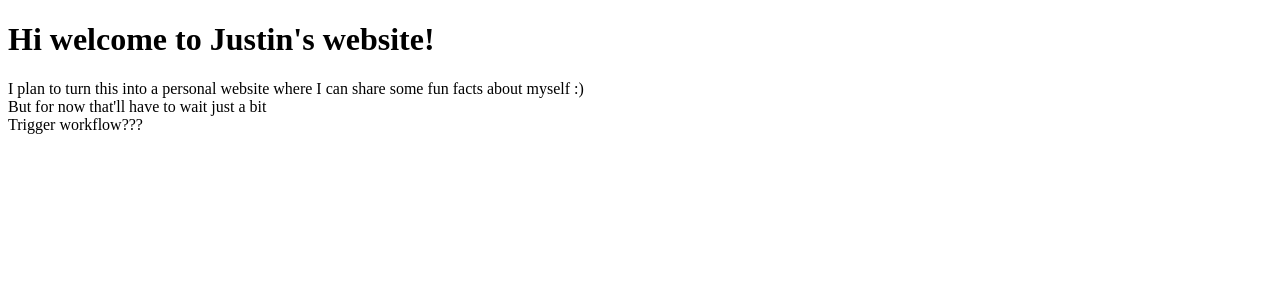
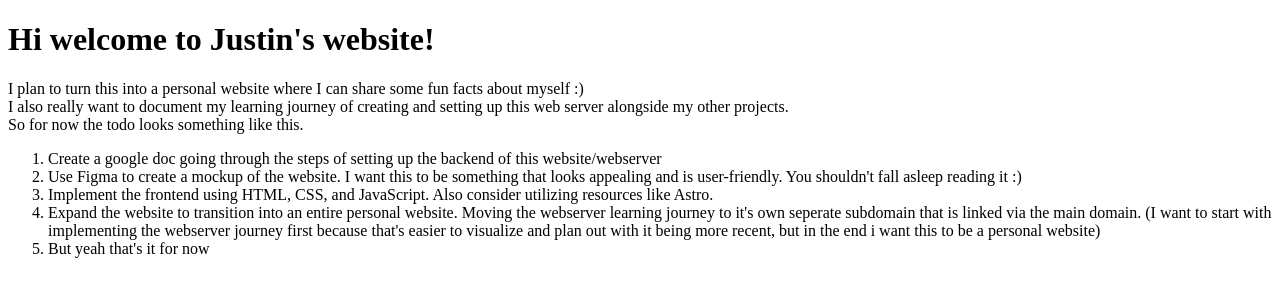
Before and after one commit to JustinM12345/my-personal-webserver-sitepages, a plain HTML site: page kobo-interns.xyz/public_html/index.html in a window 1280 px wide. Drawn offline with Linux system fonts and the light colour scheme.

Commit message:
feat: add a todo list on the main domain

```diff
--- a/kobo-interns.xyz/public_html/index.html
+++ b/kobo-interns.xyz/public_html/index.html
@@ -7,8 +7,15 @@
         <h1>Hi welcome to Justin's website!</h1>
         I plan to turn this into a personal website where I can share some fun facts about myself :)
         <br>
-        But for now that'll have to wait just a bit
+        I also really want to document my learning journey of creating and setting up this web server alongside my other projects.
         <br>
-        Trigger workflow???
+        So for now the todo looks something like this.
+        <ol>
+            <li>Create a google doc going through the steps of setting up the backend of this website/webserver</li>
+            <li>Use Figma to create a mockup of the website. I want this to be something that looks appealing and is user-friendly. You shouldn't fall asleep reading it :)</li>
+            <li>Implement the frontend using HTML, CSS, and JavaScript. Also consider utilizing resources like Astro.</li>
+            <li>Expand the website to transition into an entire personal website. Moving the webserver learning journey to it's own seperate subdomain that is linked via the main domain. (I want to start with implementing the webserver journey first because that's easier to visualize and plan out with it being more recent, but in the end i want this to be a personal website)</li>
+            <li>But yeah that's it for now</li>
+        </ol>
     </body>
 </html>
```
